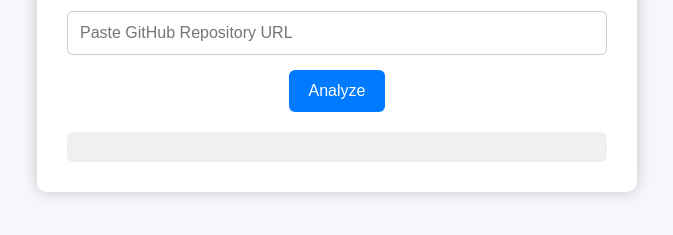
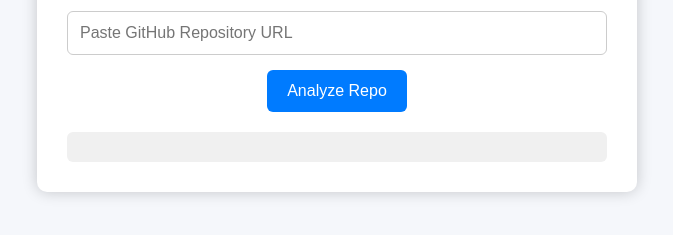
Before and after one commit to guptasushmita706-sketch/AI-Repo-Summarizer, a website: page index.html in a window 1280 px wide. Shown: the part 343-578 px from the top of the page, without its empty margins (303-976 px from the left). Drawn offline with Linux system fonts and the light colour scheme.

Commit message:
Add files via upload

```diff
--- a/index.html
+++ b/index.html
@@ -15,7 +15,7 @@
         type="text"
         id="repoUrl"
         placeholder="Paste GitHub Repository URL">
-<button id="analyzeBtn">Analyze</button>
+<button onclick="analyzeRepo()">Analyze Repo</button>
 
     <div id="result"></div>
 </div>
```
